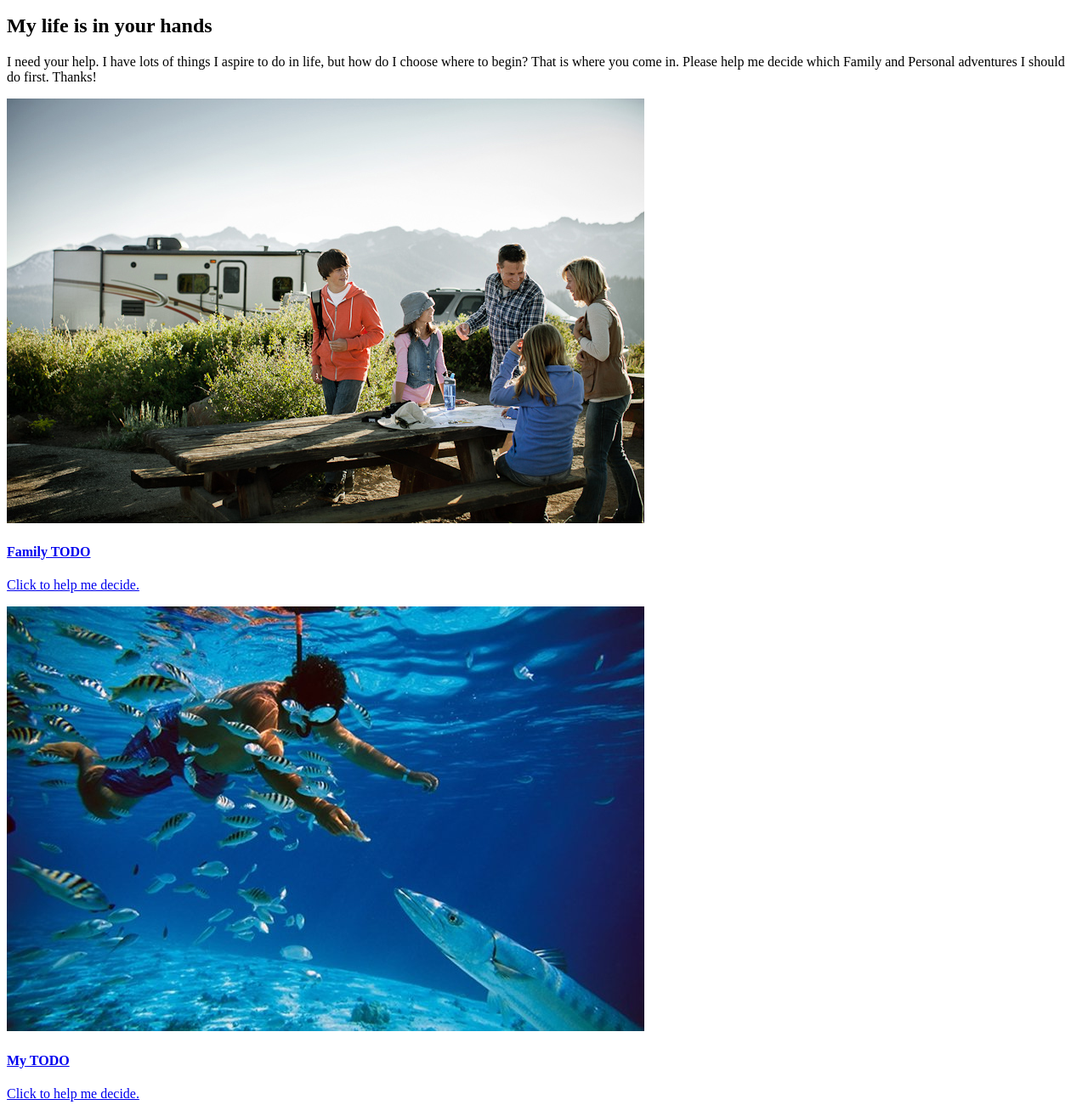
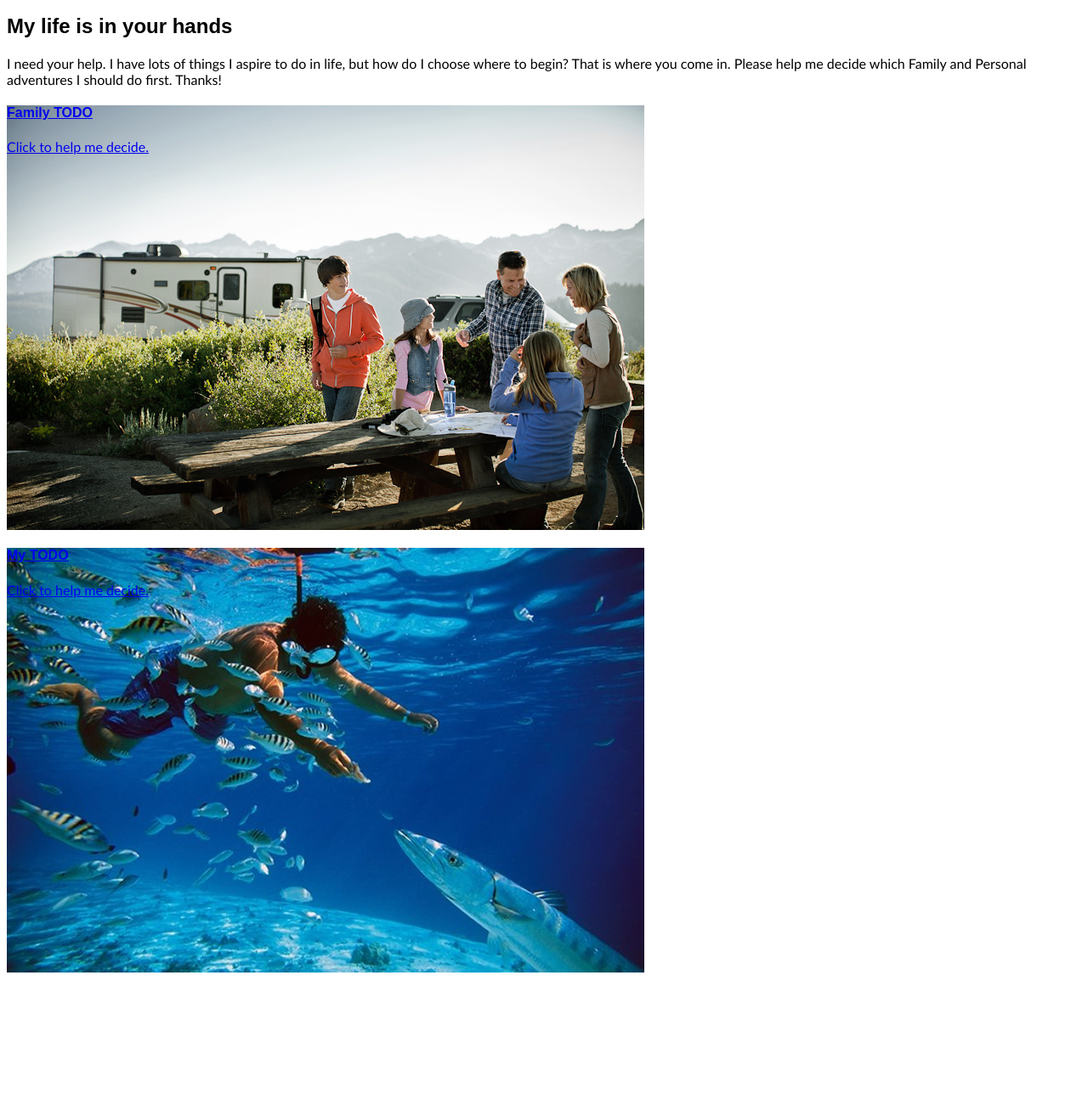
Before and after one commit to MJFancyPants/MJWebsite_1, a plain HTML site: page index.html in a window 1280 px wide. Shown: the part 100-1401 px from the top of the page at 85% size. After the commit the page ends 1253 px from the top, so only its background shows below. Drawn offline with Linux system fonts and the light colour scheme.

Commit message:
Nearly completed HP. Aligned dDIVs and correct background images.

```diff
--- a/index.html
+++ b/index.html
@@ -26,23 +26,21 @@
 	</div>
 
 	<div class="article_options">
-		<a href="article1.html"><span class="Col_img"></span>
+		<a href="article1.html">
 			<div class="Col-1">
-				<img src="images/family.jpg">
-				<span class="articel_link_copy">
+				<!-- <img src="images/family.jpg">
+						IMG hold-->
 					<h4>Family TODO</h4>
 					<p>Click to help me decide.</p>
-				</span>
 			</div>
 		</a>
 
-		<a href="article2.html"><span class="Col_img"></span>
+		<a href="article2.html">
 			<div class="Col-2">
-				<img src="images/adventure.jpg">
-				<span class="article_link_copy">
-					<h4>My TODO</h4>
-					<p>Click to help me decide.</p>
-				</span>
+				<h4>My TODO</h4>
+				<p>Click to help me decide.</p>
+				<!-- <img src="images/adventure.jpg">
+						IMG hold-->
 			</div>
 		</a>
 	</div>
--- a/style.css
+++ b/style.css
@@ -1,18 +1,30 @@
 .HP_about {
 
+}
+h1, h2, h3, h4, h5 {
+	font-family: "Arial Rounded MT Bold", "Helvetica Rounded", "Arial", sans-serif;
 }
 .article_options {
 
 }
 .Col-1 {
+	background-image: url("images/family.jpg");
+	height: 500px;
+	width: 750px;
+
 
 }
 .Col_img {
 
 }
 .Col-2 {
-
+	background-image: url("images/adventure.jpg");
+	height: 500px;
+	width: 750px;
 }
 .handraiser {
 
 }
+p {
+	font-family: "Calibri";
+}
```
